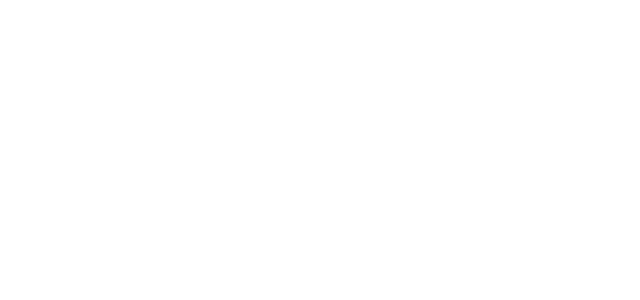
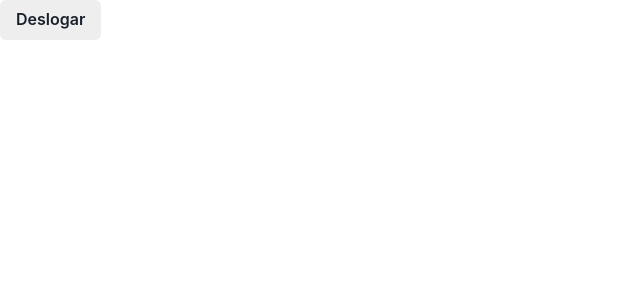
Before and after one commit to kefrenkennedy/do_it_typescrit, a React (Vite) app in the folder APP/: page /dashboard in a window 1280 px wide. Shown: the top 300 px of the page, without its empty margins (0-640 px from the left). Built offline with nearby package versions, Linux system fonts and the light colour scheme.

Commit message:
Add signOut function to AuthContext and implement it in Dashboard page and Route component

```diff
--- a/APP/src/contexts/AuthContext.tsx
+++ b/APP/src/contexts/AuthContext.tsx
@@ -32,6 +32,7 @@ interface AuthContextData {
   user: User;
   accessToken: string;
   signIn: (credentials: SignInCredentials) => Promise<void>;
+  signOut: () => void;
 }
 
 const AuthContext = createContext<AuthContextData>({} as AuthContextData);
@@ -68,12 +69,19 @@ const AuthProvider = ({ children }: AuthProviderProps) => {
     setData({ accessToken, user });
   }, []);
 
+  const signOut = useCallback(() => {
+    localStorage.removeItem("@Doit:accessToken");
+    localStorage.removeItem("@Doit:user");
+    setData({} as AuthState);
+  }, []);
+
   return (
     <AuthContext.Provider
       value={{
         accessToken: data.accessToken,
         user: data.user,
         signIn,
+        signOut,
       }}
     >
       {children}
--- /dev/null
+++ b/APP/src/pages/Dashboard/index.tsx
@@ -0,0 +1,7 @@
+import { Button, Text } from "@chakra-ui/react";
+import { useAuth } from "../../contexts/AuthContext";
+
+export const Dashboard = () => {
+  const { signOut } = useAuth();
+  return <Button onClick={signOut}>Deslogar</Button>;
+};
--- /dev/null
+++ b/APP/src/routes/Route.tsx
@@ -0,0 +1,29 @@
+import { Redirect, Route as ReactRout, RouteProps } from "react-router-dom";
+import { ComponentType } from "react";
+import { useAuth } from "../contexts/AuthContext";
+
+interface Props extends RouteProps {
+  isPrivate?: boolean;
+  component: ComponentType;
+}
+
+export const Route = ({
+  isPrivate = false,
+  component: Component,
+  ...rest
+}: Props) => {
+  const { accessToken } = useAuth();
+
+  return (
+    <ReactRout
+      {...rest}
+      render={() =>
+        isPrivate === !!accessToken ? (
+          <Component />
+        ) : (
+          <Redirect to={isPrivate ? "/" : "/dashboard"} />
+        )
+      }
+    />
+  );
+};
--- a/APP/src/routes/index.tsx
+++ b/APP/src/routes/index.tsx
@@ -1,8 +1,11 @@
-import { Route, Switch } from "react-router";
+import { Switch } from "react-router";
+import { Dashboard } from "../pages/Dashboard";
 import { Login } from "../pages/Login";
+import { Route } from "./route";
 
 export const Routes = () => (
   <Switch>
     <Route exact path="/" component={Login} />
+    <Route path="/dashboard" component={Dashboard} />
   </Switch>
 );
```
